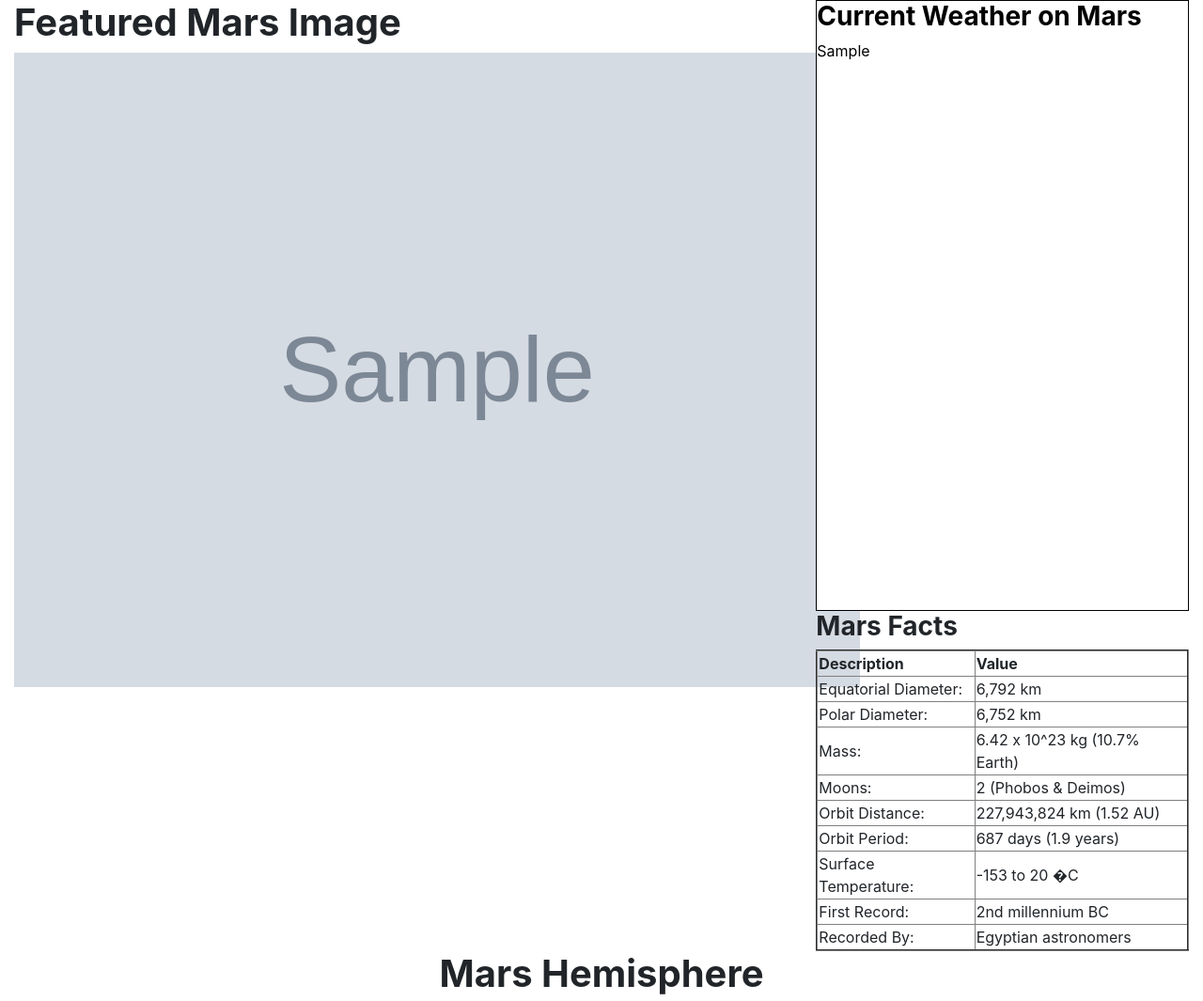
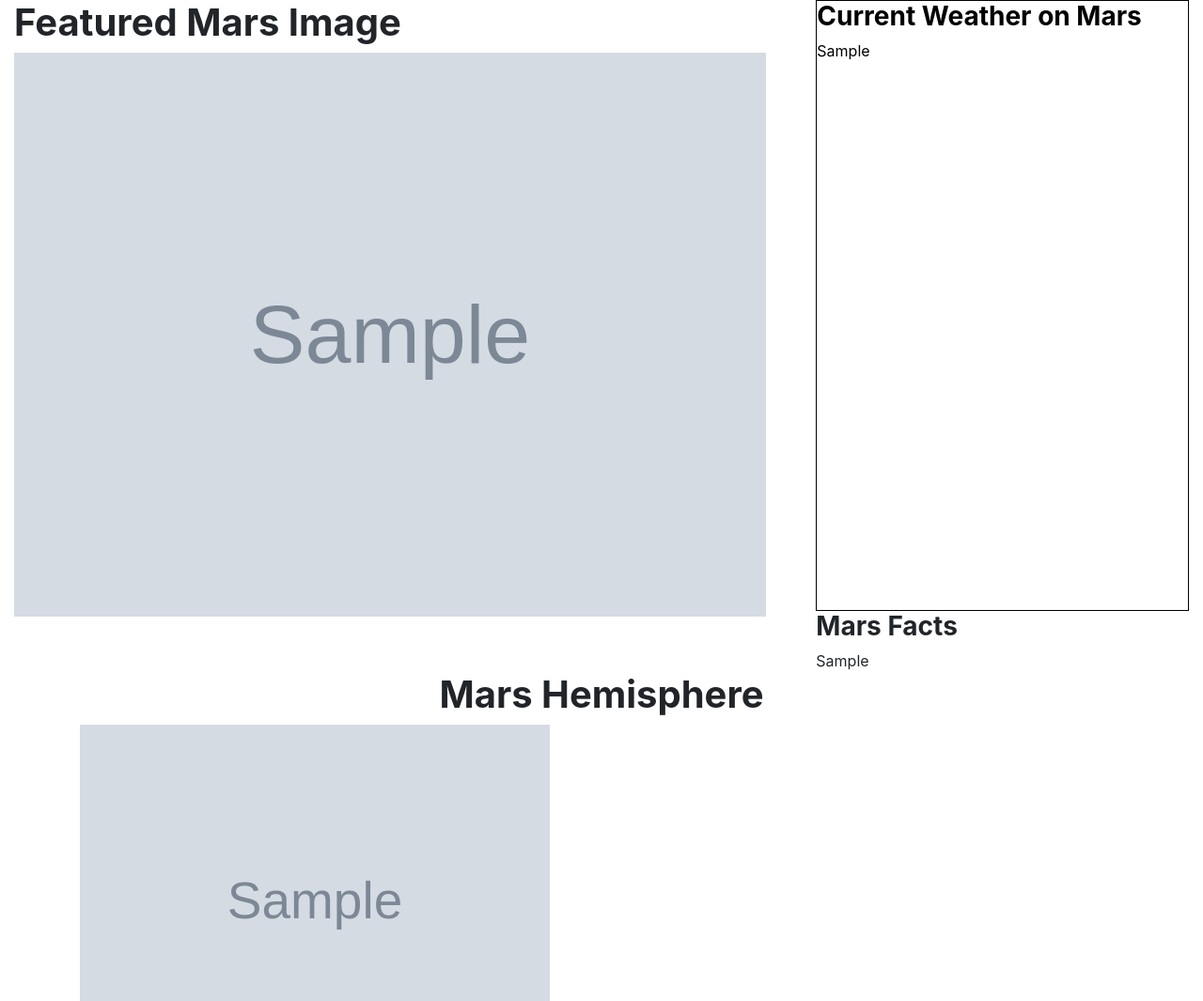
Before and after one commit to jwoh1323/Web-Scraping-and-Document-Databases-HW, a Flask app: page / in a window 1280 px wide. Shown: the part 413-1478 px from the top of the page at 94% size. Run offline with Flask 2, Linux system fonts and the light colour scheme; grey boxes marked "Sample" are stand-in pictures; a database or web service that is not in the repository returns one stand-in record (values such as "Sample title"); parts of the project's set-up code (start-up, migrations or seed data) failed here and were passed over; some libraries are stand-ins or nearby versions.

Commit message:
adding codes

```diff
--- a/scrape_mars.py
+++ b/scrape_mars.py
@@ -3,95 +3,142 @@ from bs4 import BeautifulSoup
 import pandas as pd
 
 
-executable_path = {'executable_path': 'chromedriver.exe'}
-browser = Browser('chrome', **executable_path, headless=False)
+def init_browser():
+    executable_path = {"executable_path": "chromedriver.exe"}
+    return Browser("chrome", **executable_path, headless=False)
+
+def scrape():
+    browser = init_browser()
+
+    url = 'https://mars.nasa.gov/news/'
+    browser.visit(url)
+
+    html = browser.html
+    soup = BeautifulSoup(html, 'html.parser')
 
 
-url = 'https://mars.nasa.gov/news/'
-browser.visit(url)
+    # store latest news title
 
-html = browser.html
-soup = BeautifulSoup(html, 'html.parser')
+    title = soup.find_all('div', class_='content_title')
+
+    news_title = title[0].text
+
+    # store paragraph of the latest news
+
+    body = soup.find_all('div', class_='article_teaser_body')
+
+    news_p = body[0].text
 
 
-# store latest news title
+    # store the current Featured Mars Image and assign the url string to a variable
 
-title = soup.find_all('div', class_='content_title')
+    url = 'https://www.jpl.nasa.gov/spaceimages/?search=&category=Mars'
+    browser.visit(url)
 
-news_title = title[0].text
-news_title
+    html = browser.html
+    soup = BeautifulSoup(html, 'html.parser')
 
-# store paragraph of the latest news
+    image = soup.find_all('a', class_= 'button fancybox')
+    image = image[0]['data-fancybox-href']
 
-body = soup.find_all('div', class_='article_teaser_body')
-
-news_p = body[0].text
-news_p
+    featured_image_url = "https://www.jpl.nasa.gov/" + image
 
 
-# store the current Featured Mars Image and assign the url string to a variable
+    # scrape the latest Mars weather tweet
 
-url = 'https://www.jpl.nasa.gov/spaceimages/details.php?id=PIA23061'
-browser.visit(url)
+    url = 'https://twitter.com/marswxreport?lang=en'
+    browser.visit(url)
 
-html = browser.html
-soup = BeautifulSoup(html, 'html.parser')
+    html = browser.html
+    soup = BeautifulSoup(html, 'html.parser')
 
-image = soup.select_one('figure.lede img[src]')['src']
-featured_image_url = "https://www.jpl.nasa.gov/" + image
-featured_image_url
+    weather = soup.find_all('p', class_='TweetTextSize TweetTextSize--normal js-tweet-text tweet-text')
+    mars_weather = weather[0].text
 
 
-# scrape the latest Mars weather tweet
+    # Mars Facts
 
-url = 'https://twitter.com/marswxreport?lang=en'
-browser.visit(url)
+    url = 'https://space-facts.com/mars/'
 
-html = browser.html
-soup = BeautifulSoup(html, 'html.parser')
+    table = pd.read_html(url)
+    table
 
-weather = soup.find_all('p', class_='TweetTextSize TweetTextSize--normal js-tweet-text tweet-text')
-mars_weather = weather[0].text
-mars_weather
+    # scrape the table and covert it to panda dataframe
 
-browser.quit()
+    df = table[0]
+    df.columns = ['Description', 'Value']
+    df
 
-# Mars Facts
+    # covert to html
 
-url = 'https://space-facts.com/mars/'
+    html_table = df.to_html()
+    html_table = html_table.replace('\n', '')
 
-table = pd.read_html(url)
-table
+    # save the table directly to a file
 
-# scrape the table and covert it to panda dataframe
-
-df = table[0]
-df.columns = ['Description', 'Value']
-df
-
-# covert to html
-
-html_table = df.to_html()
-html_table = html_table.replace('\n', '')
-
-# save the table directly to a file
-
-df.to_html('table.html')
+    df.to_html('table.html')
 
 
-# Mars Hemispheres
+    # Mars Hemispheres
 
-hemisphere_image_urls = [
+    url = 'https://astrogeology.usgs.gov/search/map/Mars/Viking/cerberus_enhanced'
+    browser.visit(url)
 
-    {"title": "Valles Marineris Hemisphere", "img_url": "https://astropedia.astrogeology.usgs.gov/download/Mars/Viking/valles_marineris_enhanced.tif/full.jpg"},
-    {"title": "Cerberus Hemisphere", "img_url": "https://astropedia.astrogeology.usgs.gov/download/Mars/Viking/cerberus_enhanced.tif/full.jpg"},
-    {"title": "Schiaparelli Hemisphere", "img_url": "https://astropedia.astrogeology.usgs.gov/download/Mars/Viking/schiaparelli_enhanced.tif/full.jpg"},
-    {"title": "Syrtis Major Hemisphere", "img_url": "https://astropedia.astrogeology.usgs.gov/download/Mars/Viking/syrtis_major_enhanced.tif/full.jpg"},
-]
+    html = browser.html
+    soup = BeautifulSoup(html, 'html.parser')
 
+    title = soup.find_all('h2', class_ = 'title')
+    title = title[0].text
 
+    img = soup.find_all('a', target = '_blank')
+    img = img[0]['href']
 
-def scrape():
+    url = 'https://astrogeology.usgs.gov/search/map/Mars/Viking/schiaparelli_enhanced'
+    browser.visit(url)
+
+    html = browser.html
+    soup = BeautifulSoup(html, 'html.parser')
+
+    title2 = soup.find_all('h2', class_ = 'title')
+    title2 = title2[0].text
+
+    img2 = soup.find_all('a', target = '_blank')
+    img2 = img2[0]['href']
+
+    url = 'https://astrogeology.usgs.gov/search/map/Mars/Viking/syrtis_major_enhanced'
+    browser.visit(url)
+
+    html = browser.html
+    soup = BeautifulSoup(html, 'html.parser')
+
+    title3 = soup.find_all('h2', class_ = 'title')
+    title3 = title3[0].text
+
+    img3 = soup.find_all('a', target = '_blank')
+    img3 = img3[0]['href']
+
+    url = 'https://astrogeology.usgs.gov/search/map/Mars/Viking/syrtis_major_enhanced'
+    browser.visit(url)
+
+    html = browser.html
+    soup = BeautifulSoup(html, 'html.parser')
+
+    title4 = soup.find_all('h2', class_ = 'title')
+    title4 = title4[0].text
+
+    img4 = soup.find_all('a', target = '_blank')
+    img4 = img4[0]['href']
+
+    browser.quit()
+
+    hemisphere_image_urls = [
+
+        {"title": title, "img_url": img},
+        {"title": title2, "img_url": img2},
+        {"title": title3, "img_url": img3},
+        {"title": title4, "img_url": img4},
+    ]
+
     mars_data = {
         "news_title": news_title,
         "news_sum": news_p,
--- a/templates/index.html
+++ b/templates/index.html
@@ -22,7 +22,7 @@
     <div class="row">
       <div class="col-md-8">
           <h1><strong>Featured Mars Image</strong></h1>
-          <img src="{{ mars.mars_image }}" width="900">
+          <img src="{{ mars.mars_image }}" width="800">
       </div>
       <div class="col-md-4">
           <div class="box" style="border: 1px solid black">
@@ -31,88 +31,23 @@
           </div>
           <h3><strong>Mars Facts</strong></h3>
           <table border="2" class="dataframe">
-              <thead>
-                <tr style="text-align: left;">
-                  <th>Description</th>
-                  <th>Value</th>
-                </tr>
-              </thead>
-              <tbody>
-                <tr>
-                  <td>Equatorial Diameter:</td>
-                  <td>6,792 km</td>
-                </tr>
-                <tr>
-                  <td>Polar Diameter:</td>
-                  <td>6,752 km</td>
-                </tr>
-                <tr>
-                  <td>Mass:</td>
-                  <td>6.42 x 10^23 kg (10.7% Earth)</td>
-                </tr>
-                <tr>
-                  <td>Moons:</td>
-                  <td>2 (Phobos &amp; Deimos)</td>
-                </tr>
-                <tr>
-                  <td>Orbit Distance:</td>
-                  <td>227,943,824 km (1.52 AU)</td>
-                </tr>
-                <tr>
-                  <td>Orbit Period:</td>
-                  <td>687 days (1.9 years)</td>
-                </tr>
-                <tr>
-                  <td>Surface Temperature:</td>
-                  <td>-153 to 20 �C</td>
-                </tr>
-                <tr>
-                  <td>First Record:</td>
-                  <td>2nd millennium BC</td>
-                </tr>
-                <tr>
-                  <td>Recorded By:</td>
-                  <td>Egyptian astronomers</td>
-                </tr>
-              </tbody>
-            </table>
+            {{ mars.mars_fact | safe }}
+          </table>
       </div>
   </div>
   <div class="container">
       <h1 style="text-align: center;"><strong>Mars Hemisphere</strong></h1>
       <div class="row">
+          {% for i in mars.hemisphere_image %}
           <div class="col-md-6">
               <div class="thumbnail">
-                    <img src="https://astropedia.astrogeology.usgs.gov/download/Mars/Viking/valles_marineris_enhanced.tif/full.jpg" style="width:100%">
+                    <img src="{{i.img_url}}" width="500">
                     <div class="caption">
-                      <p><strong>Marineris Hemisphere</strong></p>
+                      <p><strong>{{ i.title }}</strong></p>
                     </div>
               </div>
-            </div>
-          <div class="col-md-6">
-              <div class="thumbnail">
-                  <img src="https://astropedia.astrogeology.usgs.gov/download/Mars/Viking/cerberus_enhanced.tif/full.jpg" style="width:100%">
-                  <div class="caption">
-                    <p><strong>Cerberus Hemisphere</strong></p>
-                  </div>
-            </div>
           </div>
-          <div class="col-md-6">
-              <div class="thumbnail">
-                  <img src="https://astropedia.astrogeology.usgs.gov/download/Mars/Viking/schiaparelli_enhanced.tif/full.jpg" style="width:100%">
-                  <div class="caption">
-                    <p><strong>Schiaparelli Hemisphere</strong></p>
-                  </div>
-            </div>
-          </div>
-          <div class="col-md-6">
-              <div class="thumbnail">
-                  <img src="https://astropedia.astrogeology.usgs.gov/download/Mars/Viking/syrtis_major_enhanced.tif/full.jpg" style="width:100%">
-                  <div class="caption">
-                    <p><strong>Syrtis Major Hemisphere</strong></p>
-                  </div>
-              </div>
-          </div>
+          {% endfor %}
       </div>
   </div>
 
```
Also changed, not shown: 1 other file.
